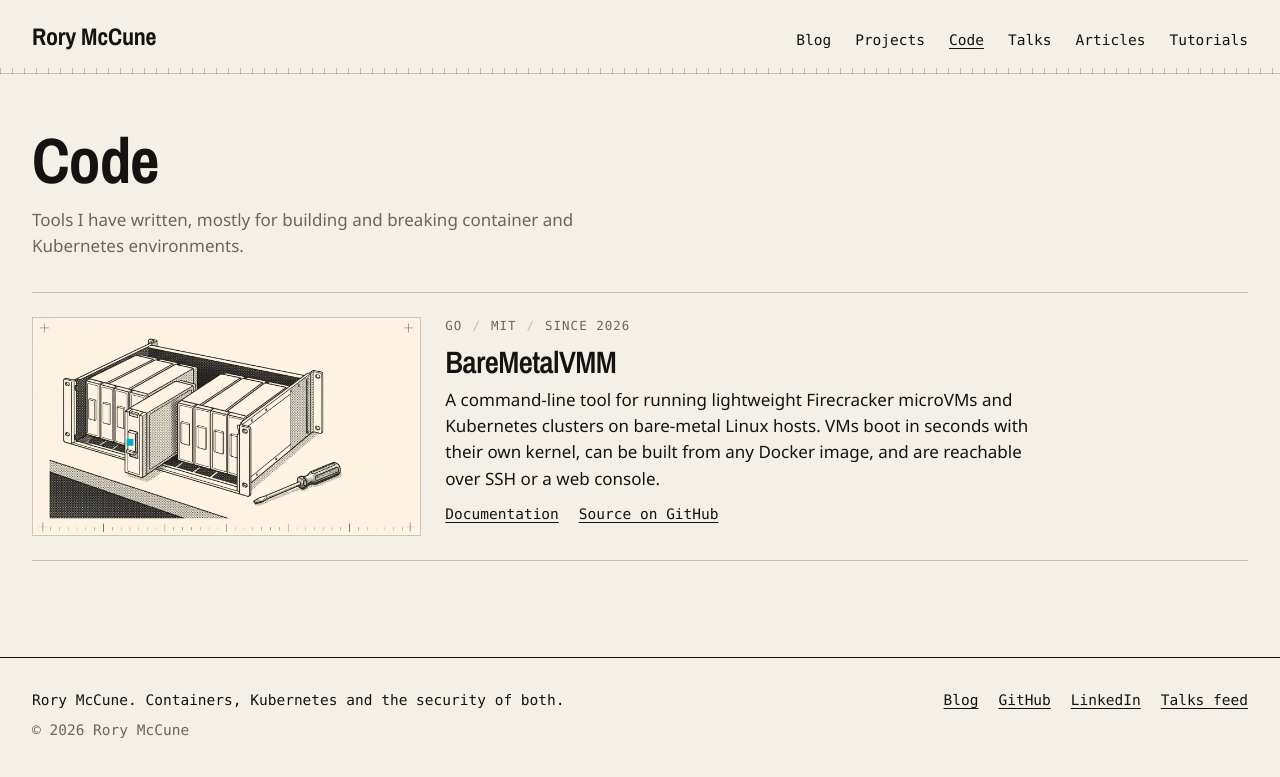
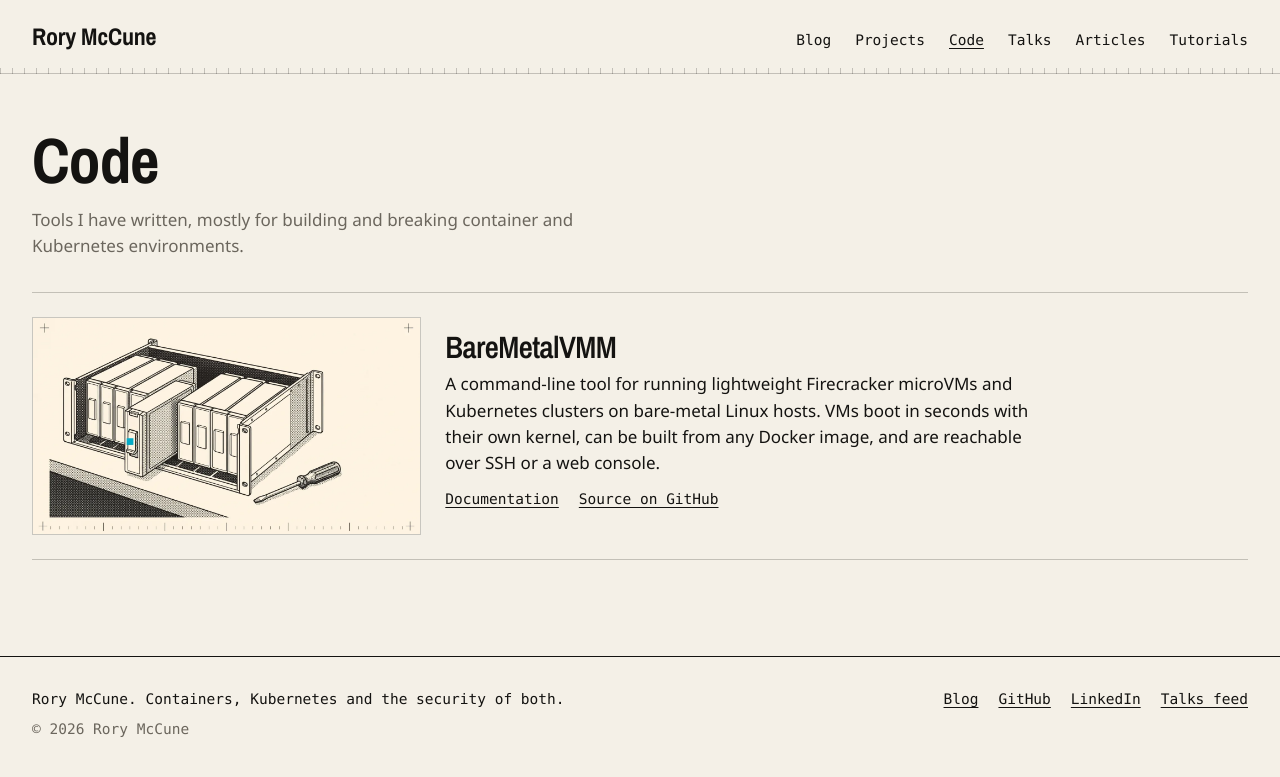
Before and after one commit to raesene/www.mccune.org.uk, a Jekyll site: the page built from code.md, in a window 1280 px wide. Shown: the top 777 px of the page. Built offline with Jekyll 4.4.1, drawn with Linux system fonts in a browser that asks for light colours; some web fonts are replaced.

Commit message:
Drop the language and licence line from the Code index
Co-Authored-By: Claude Opus 5.5 <noreply@anthropic.com>

```diff
--- a/_layouts/code.html
+++ b/_layouts/code.html
@@ -17,7 +17,6 @@ layout: default
             <img src="{{ tool.plate | relative_url }}" width="1400" height="781" loading="lazy" alt="">
           </a>
           <div class="register__copy">
-            <p class="register__spec">{{ tool.language }}<span>{{ tool.licence }}</span><span>Since {{ tool.started }}</span></p>
             <h2><a href="{{ tool.url | relative_url }}">{{ tool.title }}</a></h2>
             <p>{{ tool.description | strip_html | strip }}</p>
             <p class="register__links">
--- a/assets/css/nitrile.css
+++ b/assets/css/nitrile.css
@@ -440,15 +440,6 @@ h1, h2, h3 {
 .register--text { margin-top: 32px; }
 .register--text .register__copy { grid-column: 1 / -1; }
 
-.register__spec {
-  display: flex; flex-wrap: wrap; gap: 4px 0;
-  font: 12.5px/1.4 var(--font-mono) !important;
-  text-transform: uppercase;
-  letter-spacing: .08em;
-  color: var(--muted);
-}
-.register__spec span::before { content: "/"; margin: 0 10px; color: var(--hair); }
-
 /* Code: spec readout and usage transcript in the gutter */
 
 .gutter--tool { display: grid; gap: 32px; }
```
